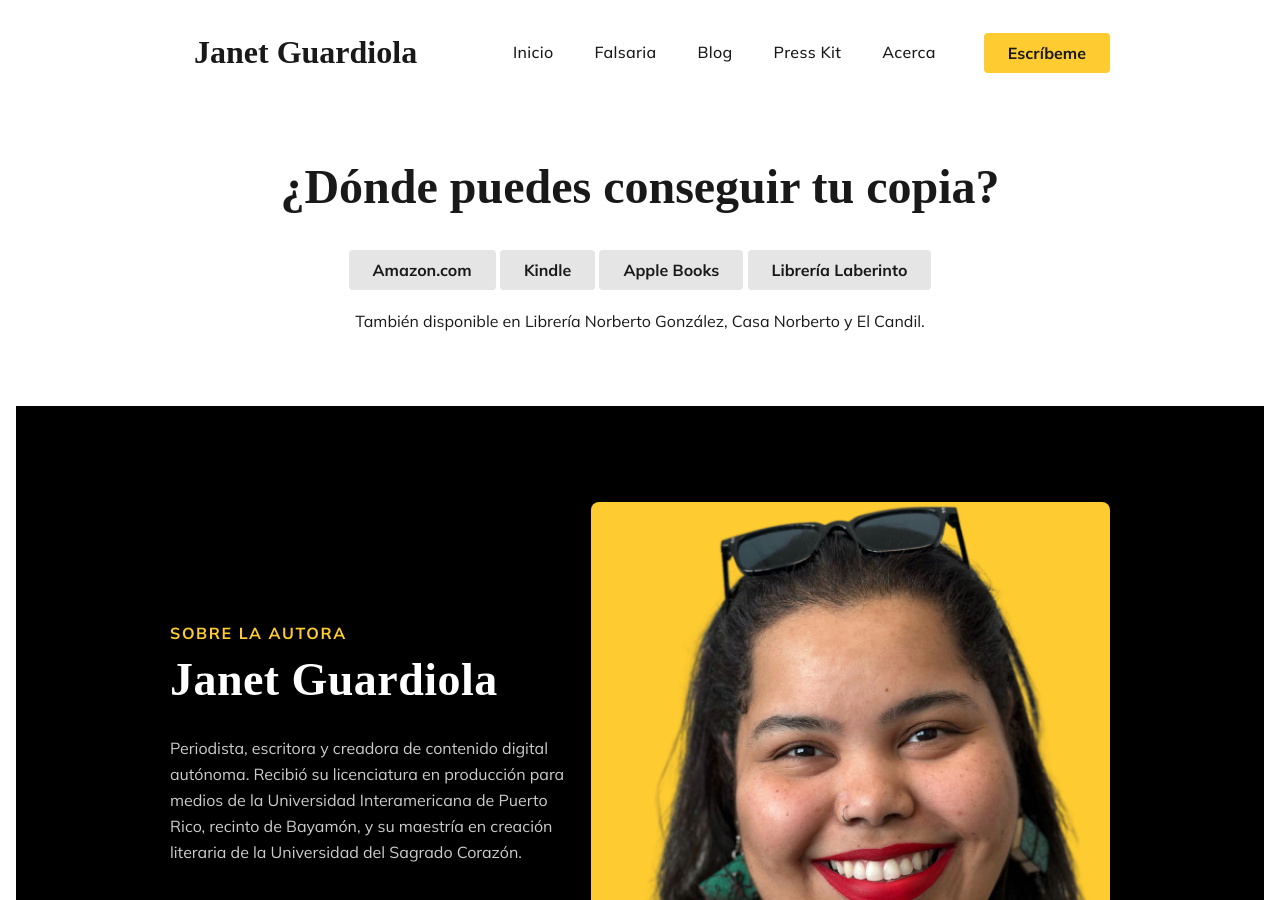
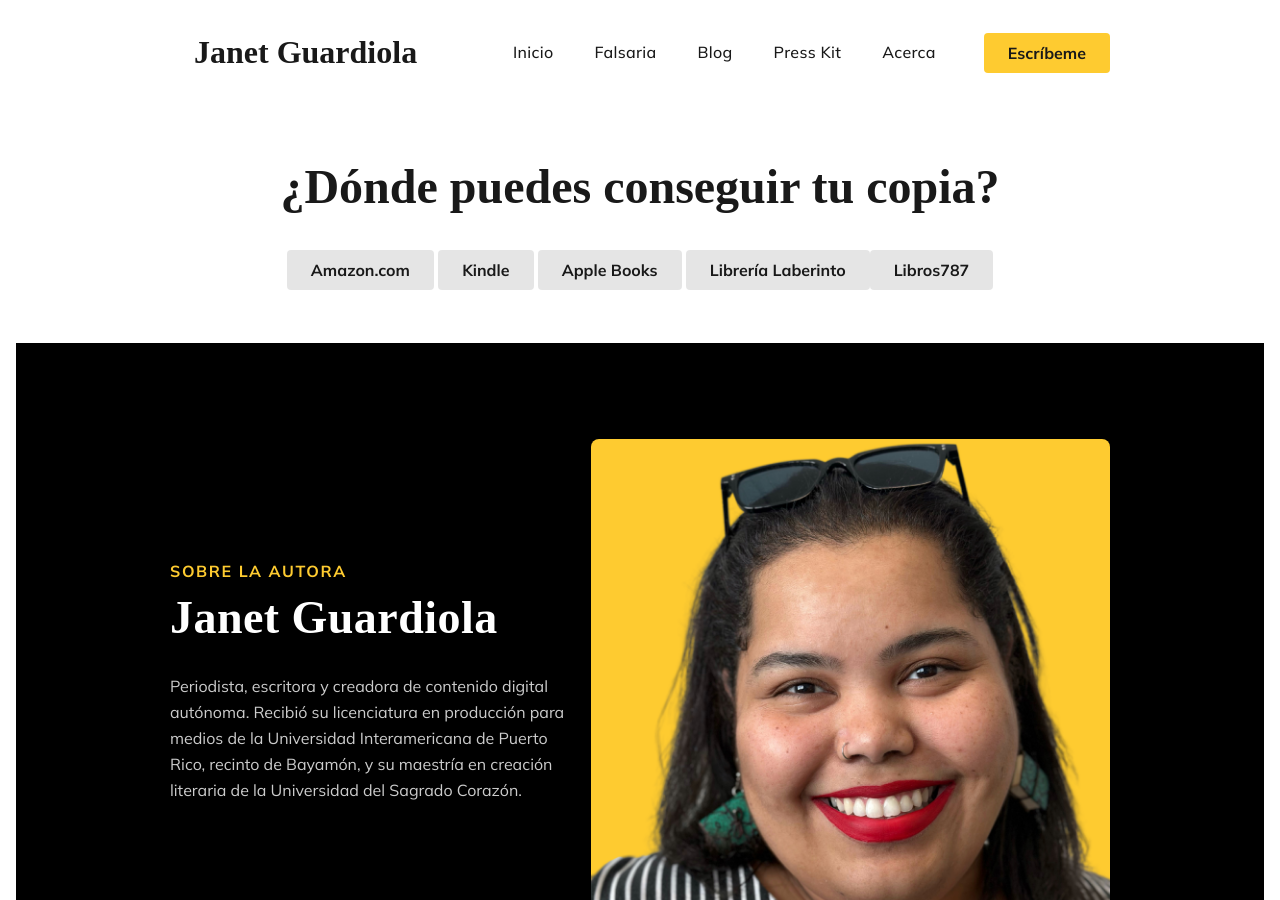
Before and after one commit to rgjanet/autora, a Jekyll site: the page built from index.html, in a window 1280 px wide and 900 px high, scrolled down 886 px. Built offline with Jekyll 4.4.1, drawn with Linux system fonts in a browser that asks for light colours; some web fonts are replaced.

Commit message:
Added L787 button

```diff
--- a/index.html
+++ b/index.html
@@ -7,8 +7,7 @@ layout: default
               <span class="home-text06">
                 <span>
                   <span>
-                    <p><a href="https://www.amazon.com/dp/B09TYM5M4Q" class="button-secondary button button-md">Amazon.com</a> <a href="https://www.amazon.com/dp/B09TWVK9T6" class="button-secondary button button-md">Kindle</a> <a href="https://books.apple.com/us/book/falsaria/id1614466713" class="button-secondary button button-md">Apple Books</a> <a href="https://librerialaberintopr.com/products/falsaria-janet-guardiola" class="button-secondary button button-md">Librería Laberinto</a></p>
-<br><p>También disponible en Librería Norberto González, Casa Norberto y El Candil.</p><br>
+                    <p><a href="https://www.amazon.com/dp/B09TYM5M4Q" class="button-secondary button button-md">Amazon.com</a> <a href="https://www.amazon.com/dp/B09TWVK9T6" class="button-secondary button button-md">Kindle</a> <a href="https://books.apple.com/us/book/falsaria/id1614466713" class="button-secondary button button-md">Apple Books</a> <a href="https://librerialaberintopr.com/products/falsaria-janet-guardiola" class="button-secondary button button-md">Librería Laberinto</a><a href="https://libros787.com/products/falsaria" class="button-secondary button button-md">Libros787</a></p>
                   </span>
                 </span>
               </span>
```
